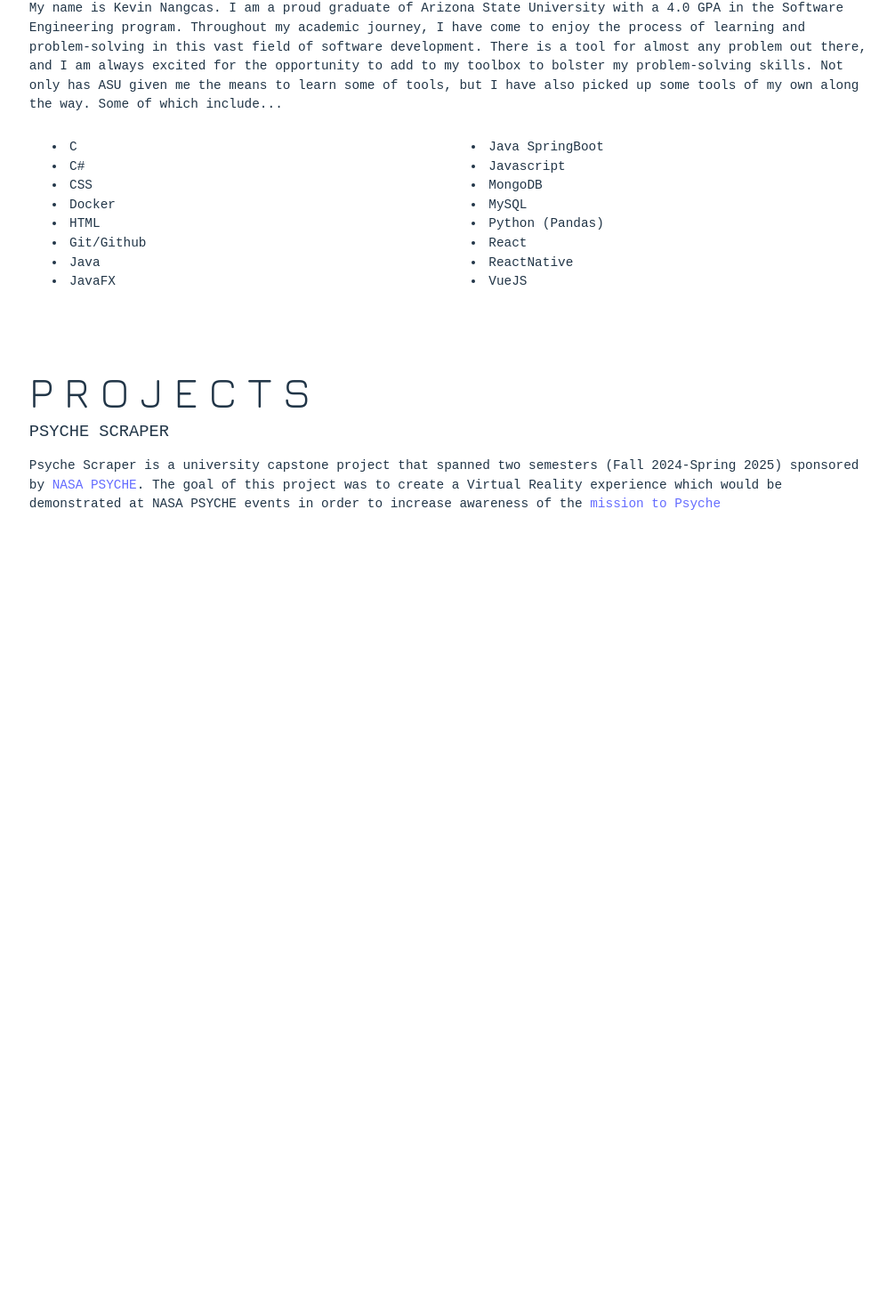
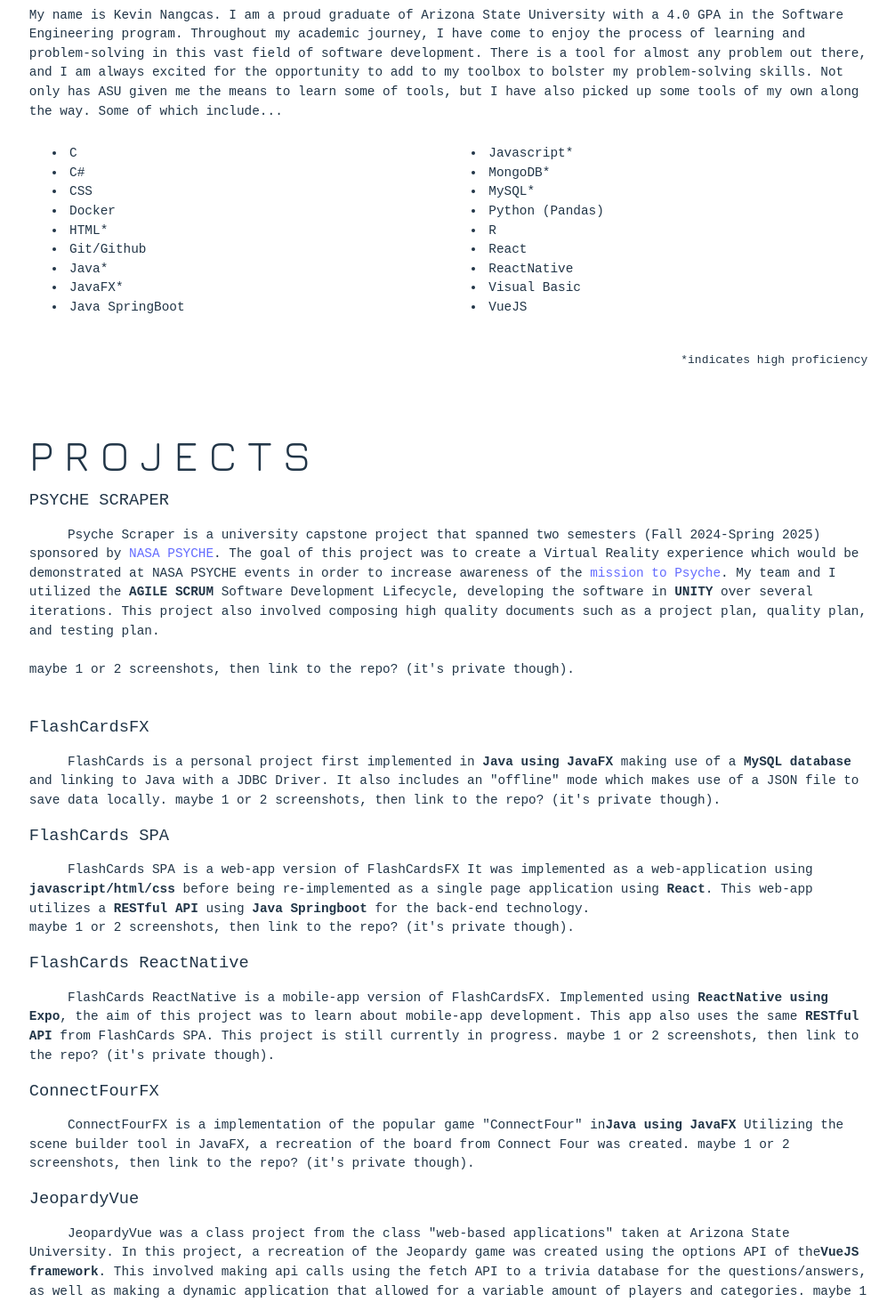
Before and after one commit to knangcas/portfolio, a React (Vite) app: page / in a window 1280 px wide. Shown: the part 692-2155 px from the top of the page at 89% size, without its empty margins (136-1142 px from the left). Before the commit the page ends 1345 px from the top, so only its background shows below. Built offline with nearby package versions, Linux system fonts and the light colour scheme; a web font is replaced by a local one.

Commit message:
added more projects to list

```diff
--- a/src/components/ComponentStyles.css
+++ b/src/components/ComponentStyles.css
@@ -28,8 +28,10 @@
     font-optical-sizing: auto;
     font-weight: 400;
     font-style: normal;
-    margin:0;
+    margin-bottom: 10px;
+    margin-top:0;
     font-size:3em;
+
 }
 
 .titleTextContainer {
--- a/src/components/MainTitle.jsx
+++ b/src/components/MainTitle.jsx
@@ -28,25 +28,29 @@
                                 <li>C#</li>
                                 <li>CSS</li>
                                 <li>Docker</li>
-                                <li>HTML</li>
+                                <li>HTML*</li>
                                 <li>Git/Github</li>
-                                <li>Java</li>
-                                <li>JavaFX</li>
+                                <li>Java*</li>
+                                <li>JavaFX*</li>
+                                <li>Java SpringBoot</li>
 
                             </div>
                             <div className="bodyContainerItem">
 
-                                <li>Java SpringBoot</li>
-                                <li>Javascript</li>
-                                <li>MongoDB</li>
-                                <li>MySQL</li>
+
+                                <li>Javascript*</li>
+                                <li>MongoDB*</li>
+                                <li>MySQL*</li>
                                 <li>Python (Pandas)</li>
+                                <li>R</li>
                                 <li>React</li>
                                 <li>ReactNative</li>
+                                <li>Visual Basic</li>
                                 <li>VueJS</li>
                             </div>
                         </div>
 
+                        <p style={{fontSize: "0.9em", textAlign:"right"}}>*indicates high proficiency</p>
 
                     </div>
                 </div>
@@ -55,21 +59,100 @@
                 <div className="subTextI">
                     <p className="subSubText">PSYCHE SCRAPER</p>
                     <p className="subSubTextI">
-                            Psyche Scraper is a university capstone project that spanned two semesters (Fall 2024-Spring 2025)
-                            sponsored by <a target="_blank" href="https://psyche.asu.edu/get-involved/capstone-projects/">NASA PSYCHE</a>.
-                            The goal of this project was to create a Virtual Reality experience which would be demonstrated at NASA PSYCHE events in order to
-                            increase awareness of the <a target="_blank" href="https://psyche.asu.edu/">mission to Psyche</a>
+                        &nbsp;&nbsp;&nbsp;&nbsp; Psyche Scraper is a university capstone project that spanned two
+                        semesters (Fall 2024-Spring
+                        2025)
+                        sponsored by <a target="_blank"
+                                        href="https://psyche.asu.edu/get-involved/capstone-projects/">NASA
+                        PSYCHE</a>.
+                        The goal of this project was to create a Virtual Reality experience which would be
+                        demonstrated at NASA PSYCHE events in order to
+                        increase awareness of the <a target="_blank" href="https://psyche.asu.edu/">mission to
+                        Psyche</a>. My team and I utilized the
+                        <strong> AGILE SCRUM </strong> Software Development Lifecycle, developing the software
+                        in <strong>UNITY</strong> over several iterations. This
+                        project also involved composing high quality documents such as a project plan, quality plan,
+                        and testing plan.
+                        <br/>
+                        <br/>
+                        maybe 1 or 2 screenshots, then link to the repo? (it's private though).
+                    </p>
+
+                    <br/>
+                </div>
+                <div className="subTextI">
+                    <p className="subSubText">FlashCardsFX</p>
+                    <p className="subSubTextI">
+                        &nbsp;&nbsp;&nbsp;&nbsp; FlashCards is a personal project first implemented in <strong>Java
+                        using JavaFX</strong> making
+                        use of a <strong>MySQL database</strong> and linking to Java
+                        with a JDBC Driver. It also includes an "offline" mode which makes use of a JSON file to save
+                        data locally.
+
+                        maybe 1 or 2 screenshots, then link to the repo? (it's private though).
                     </p>
 
 
+                </div>
+                <div className="subTextI">
+                    <p className="subSubText">FlashCards SPA</p>
+                    <p className="subSubTextI">
+                        &nbsp;&nbsp;&nbsp;&nbsp; FlashCards SPA is a web-app version of FlashCardsFX
+                        It was implemented as a web-application using <strong>javascript/html/css</strong> before
+                        being re-implemented
+                        as a single page application using <strong>React</strong>.
+                        This web-app utilizes a <strong>RESTful API</strong> using <strong>Java
+                        Springboot</strong> for the back-end technology.
+                        <br/>
 
+
+                        maybe 1 or 2 screenshots, then link to the repo? (it's private though).
+                    </p>
 
 
                 </div>
+
+                <div className="subTextI">
+                    <p className="subSubText">FlashCards ReactNative</p>
+                    <p className="subSubTextI">
+                        &nbsp;&nbsp;&nbsp;&nbsp; FlashCards ReactNative is a mobile-app version of FlashCardsFX.
+                        Implemented using <strong>ReactNative using Expo</strong>, the aim of this project was to learn
+                        about mobile-app
+                        development. This app also uses the same <strong>RESTful API</strong> from FlashCards SPA.
+                        This project is still currently in progress.
+
+
+                        maybe 1 or 2 screenshots, then link to the repo? (it's private though).
+                    </p>
+
+
                 </div>
 
+                <div className="subTextI">
+                    <p className="subSubText">ConnectFourFX</p>
+                    <p className="subSubTextI">
+                        &nbsp;&nbsp;&nbsp;&nbsp; ConnectFourFX is a implementation of the popular game "ConnectFour" in
+                        <strong>Java using JavaFX</strong> Utilizing the scene builder tool in JavaFX, a recreation of
+                        the board from Connect Four was created.
 
 
+                        maybe 1 or 2 screenshots, then link to the repo? (it's private though).
+                    </p>
+                </div>
+
+                <div className="subTextI">
+                    <p className="subSubText">JeopardyVue</p>
+                    <p className="subSubTextI">
+                        &nbsp;&nbsp;&nbsp;&nbsp; JeopardyVue was a class project from the class "web-based applications" taken at
+                        Arizona State University. In this project, a recreation of the Jeopardy game was created using the options API of the
+                        <strong>VueJS framework</strong>. This involved making api calls using the fetch API to a trivia database for the questions/answers,
+                        as well as making a dynamic application that allowed for a variable amount of players and categories.
+
+
+                        maybe 1 or 2 screenshots, then link to the repo? (it's private though).
+                    </p>
+                </div>
+            </div>
 
 
         </>
```
Lines whose indentation alone changed are shown as unchanged.
